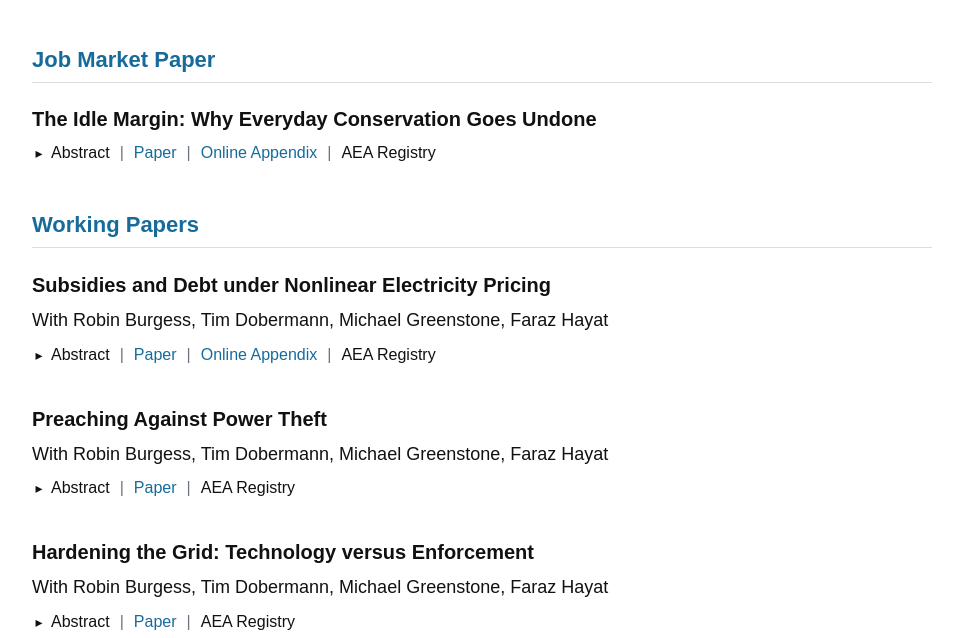
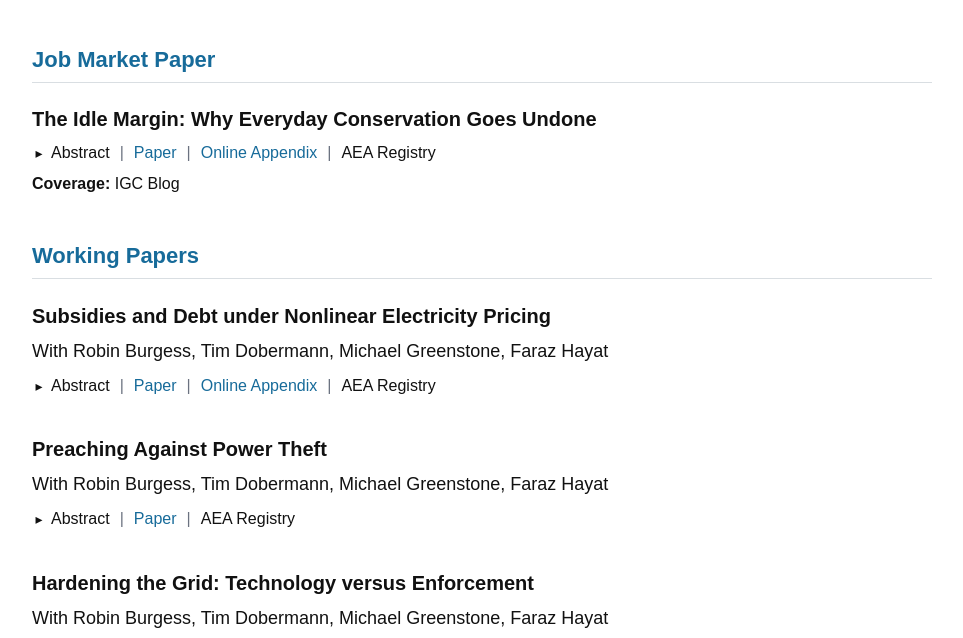
Before and after one commit to muhammad-usman-naeem/muhammad-usman-naeem.github.io, a plain HTML site: page research.html in a window 1280 px wide. Shown: the part 142-780 px from the top of the page, without its empty margins (158-1121 px from the left). Drawn offline with Linux system fonts and the light colour scheme.

Commit message:
Update research.html

```diff
--- a/research.html
+++ b/research.html
@@ -168,6 +168,20 @@
       color: #6b7280;
     }
 
+.paper-coverage {
+  margin: 6px 0 0;
+  font-size: 16px;
+}
+
+.paper-coverage a {
+  color: #111111;
+  text-decoration: none;
+}
+
+.paper-coverage a:hover {
+  text-decoration: underline;
+}
+
     @media (max-width: 700px) {
       .container {
         padding: 40px 20px 60px;
@@ -310,7 +324,11 @@
               AEA Registry
             </a>
           </div>
-
+  <p class="paper-coverage">
+  <strong>Coverage:</strong>
+  <a href="https://www.theigc.org/blogs/drivers-behavioural-friction-pakistan"
+     target="_blank" rel="noopener noreferrer">IGC Blog</a>
+</p>
           <p class="paper-description" id="abstract-idle-margin" hidden>
             Vehicle idling—leaving the engine running while stopped—poses a conservation
             puzzle: for sufficiently long stops, switching off saves drivers money while
```
